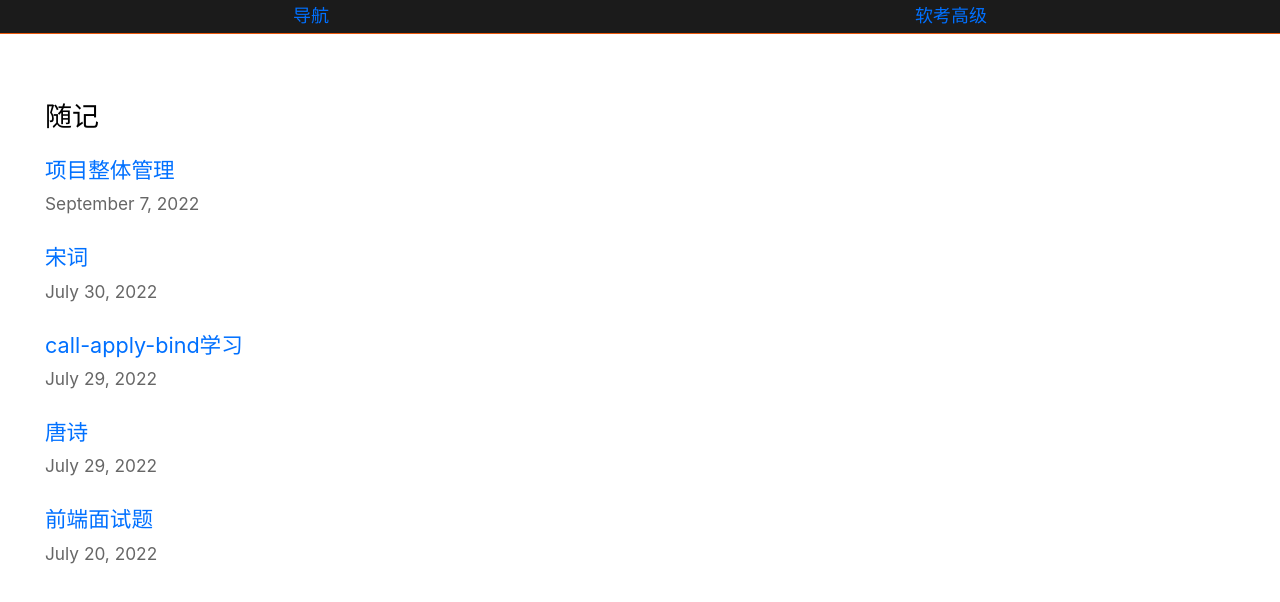
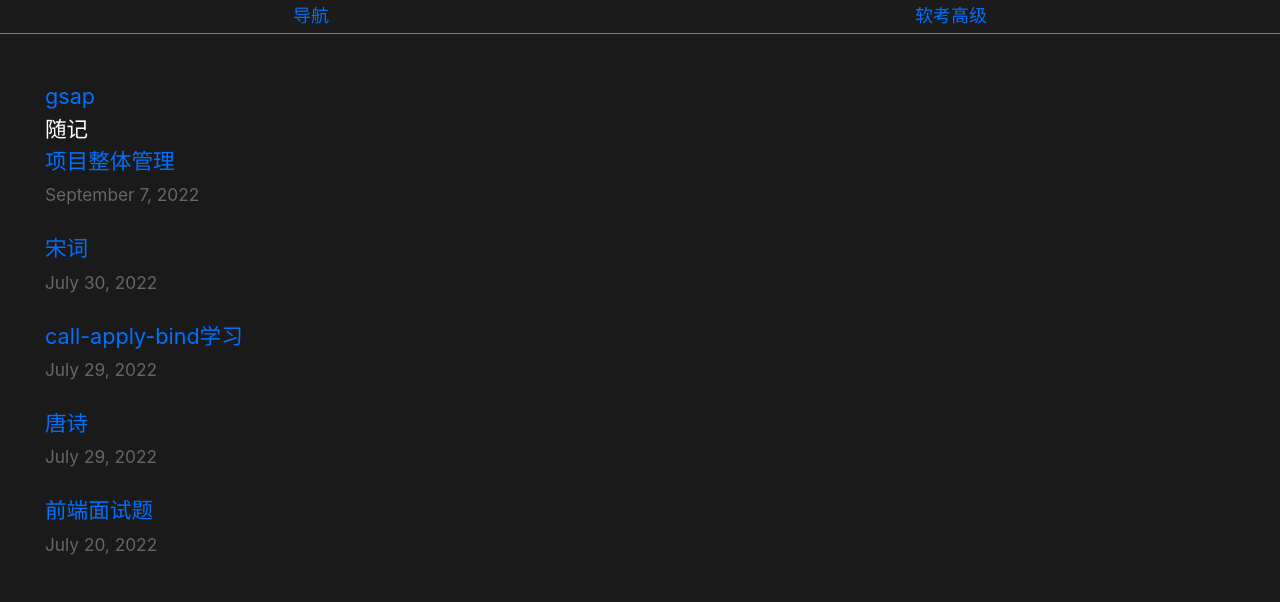
Before and after one commit to infipink/next-blog, a Next.js app: page / in a window 1280 px wide. Shown: the top 602 px of the page. Built offline with nearby package versions, Linux system fonts and the light colour scheme.

Commit message:
feat: gsap

```diff
--- a/components/layout.js
+++ b/components/layout.js
@@ -9,7 +9,7 @@ export const siteTitle = '难得有趣';
 
 export default function Layout({ children, home }) {
   return (
-    <div className="relative w-screen h-screen">
+    <div className="relative w-screen h-screen bg-[#1a1a1a]">
       <div className="bg-[#1b1b1b] text-[#cdcdcd] sticky top-0 left-0 w-full border-b border-orange-600 flex">
         <div className="max-w-7xl mx-auto py-0.5">
           <Link href={`/navigate`}>导航</Link>
--- a/data/qualityManage.js
+++ b/data/qualityManage.js
@@ -187,7 +187,7 @@ const infos = [
   ],
   [
     {
-      name: 'ISO9000系列的基本原则',
+      name: 'ISO90000系列的基本原则',
       content: [
         '以顾客为中心',
         '领导作用',
--- /dev/null
+++ b/hooks/index.js
@@ -0,0 +1,4 @@
+import { useEffect, useLayoutEffect } from 'react';
+
+export const useIsomorphicLayoutEffect =
+  typeof window !== 'undefined' ? useLayoutEffect : useEffect;
--- /dev/null
+++ b/pages/animation/index.js
@@ -0,0 +1,66 @@
+// https://greensock.com/docs/v3
+import { useRef } from 'react';
+import { gsap } from 'gsap/dist/gsap';
+import { ScrollTrigger } from 'gsap/dist/ScrollTrigger';
+// import { ScrollSmoother } from 'gsap/dist/ScrollSmoother';
+
+import { useIsomorphicLayoutEffect } from '../../hooks';
+
+gsap.registerPlugin(ScrollTrigger);
+
+// A Timeline is a container for Tweens.
+
+export default function Scroll() {
+  const main = useRef();
+  const tl = useRef();
+
+  useIsomorphicLayoutEffect(() => {
+    const ctx = gsap.context((self) => {
+      const boxes = self.selector('.scBox');
+      boxes.forEach((box, i) => {
+        gsap.to(box, {
+          x: '50vw',
+          // y: '50vh',
+          scrollTrigger: {
+            trigger: box,
+            start: 'bottom bottom',
+            end: 'top 20%',
+            scrub: true,
+          },
+          opacity: 0.5,
+          duration: i + 1,
+        });
+      });
+
+      const rBoxes = self.selector('.r-item');
+      tl.current = gsap
+        .timeline()
+        .to(rBoxes[0], { x: 220, rotation: 360 })
+        .to(rBoxes[1], { x: -220, rotation: -360 }, '<')
+        .to(rBoxes[2], { y: -166 })
+        .reverse();
+    }, main);
+    return () => ctx.revert();
+  }, []);
+
+  const toggleTimeline = () => {
+    tl.current.reversed(!tl.current.reversed());
+  };
+
+  return (
+    <div className="flex flex-col justify-center items-center h-fit" ref={main}>
+      <div className="w-screen h-screen bg-orange-300 flex flex-col justify-center items-center">
+        <div>
+          <button onClick={toggleTimeline}>Toggle Timeline</button>
+        </div>
+        <div className="r-item bg-red-400 w-[200px] h-[200px] mb-10"></div>
+        <div className="r-item bg-red-400 w-[200px] h-[200px] mb-10"></div>
+        <div className="r-item bg-red-400 w-[200px] h-[200px] mb-10"></div>
+      </div>
+      <div className="w-1/4 h-40 bg-lime-400 mb-20 scBox">box</div>
+      <div className="w-1/4 h-40 bg-lime-400 mb-20 scBox">box</div>
+      <div className="w-1/4 h-40 bg-lime-400 mb-20 scBox">box</div>
+      <div className="w-screen h-screen bg-slate-400 box-end"></div>
+    </div>
+  );
+}
--- a/pages/index.js
+++ b/pages/index.js
@@ -1,9 +1,9 @@
-import { getSortedPostsData } from "../lib/posts";
-import Head from "next/head";
-import Link from "next/link";
-import Layout, { siteTitle } from "../components/layout";
-import utilStyles from "../styles/utils.module.css";
-import Date from "../components/date";
+import { getSortedPostsData } from '../lib/posts';
+import Head from 'next/head';
+import Link from 'next/link';
+import Layout, { siteTitle } from '../components/layout';
+import utilStyles from '../styles/utils.module.css';
+import Date from '../components/date';
 
 export async function getStaticProps() {
   const allPostsData = getSortedPostsData();
@@ -22,7 +22,8 @@ export default function Home({ allPostsData }) {
       </Head>
       <section className={utilStyles.headingMd}></section>
       <section className={`${utilStyles.headingMd} ${utilStyles.padding1px}`}>
-        <h2 className={utilStyles.headingLg}>随记</h2>
+        <Link href={`/animation`}>gsap</Link>
+        <h2 className="text-white">随记</h2>
         <ul className={utilStyles.list}>
           {allPostsData.map(({ id, date, title }) => (
             <li className={utilStyles.listItem} key={id}>
```
Also changed, not shown: package.json (+5 -2 lines), 1 other file (tests, documents, lock files or other folders).
